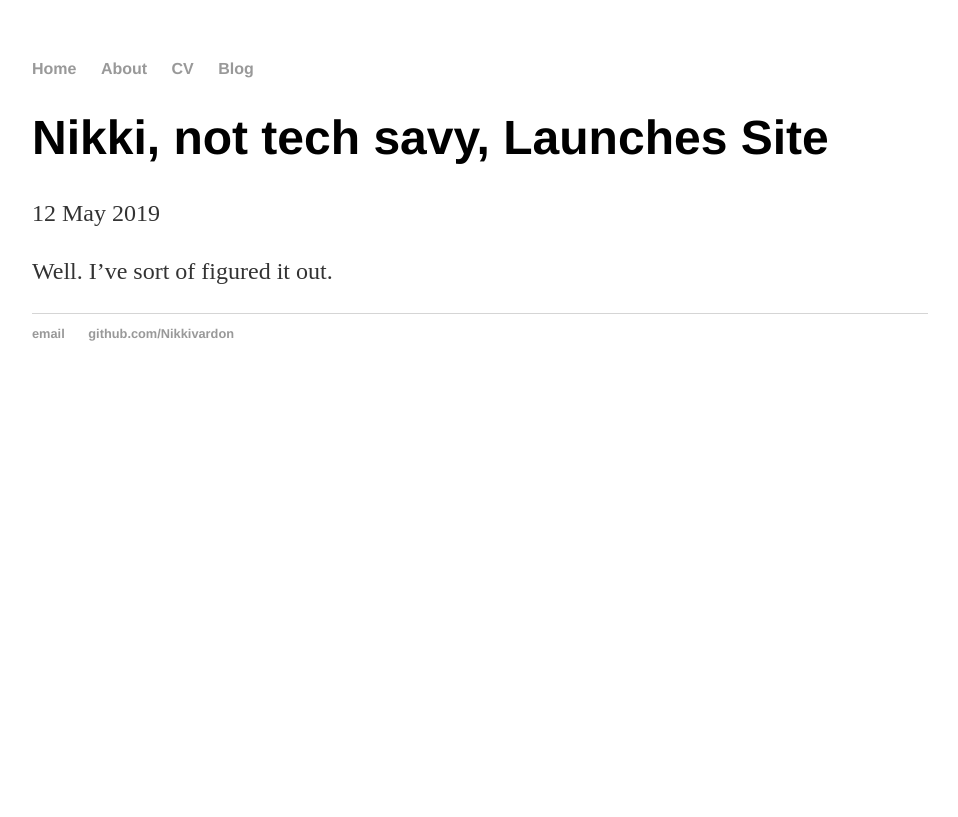
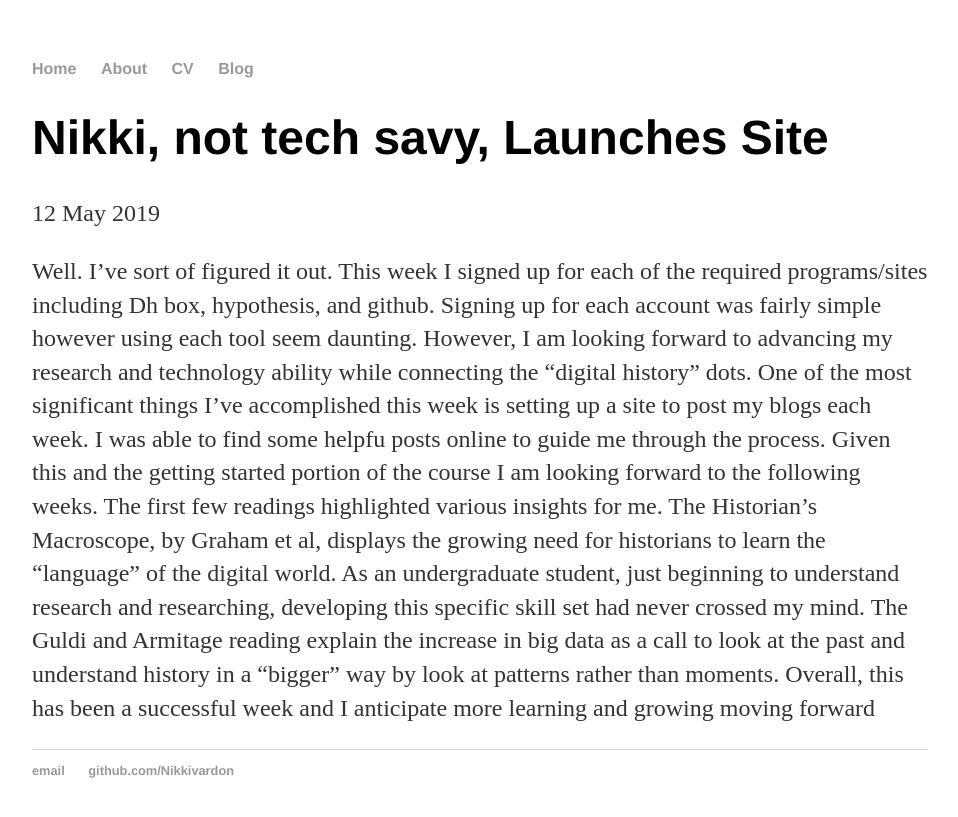
Before and after one commit to Nikkivardon/Nikkivardon.github.io, a Jekyll site: the page built from _posts/2019-05-12-nikki-vardon-site-launched.md, in a window 1280 px wide. Shown: the top 817 px of the page, without its empty margins (160-1118 px from the left). Built offline with Jekyll 4.4.1, drawn with Linux system fonts in a browser that asks for light colours.

Commit message:
Update 2019-05-12-nikki-vardon-site-launched.md

```diff
--- a/_posts/2019-05-12-nikki-vardon-site-launched.md
+++ b/_posts/2019-05-12-nikki-vardon-site-launched.md
@@ -4,4 +4,7 @@ title: "Nikki, not tech savy, Launches Site"
 date: 2019-05-12
 ---
 
-Well. I've sort of figured it out.
+Well. I've sort of figured it out. This week I signed up for each of the required programs/sites including Dh box, hypothesis, and github. Signing up for each account was fairly simple however using each tool seem daunting. However, I am looking forward to advancing my research and technology ability while connecting the "digital history" dots.
+  One of the most significant things I've accomplished this week is setting up a site to post my blogs each week. I was able to find some helpfu posts online to guide me through the process. Given this and the getting started portion of the course I am looking forward to the following weeks.
+The first few readings highlighted various insights for me. The Historian's Macroscope, by Graham et al, displays the growing need for historians to learn the "language" of the digital world. As an undergraduate student, just beginning to understand research and researching, developing this specific skill set had never crossed  my mind. The Guldi and Armitage reading explain the increase in big data as a call to look at the past and understand history in a "bigger" way by look at patterns rather than moments.
+Overall, this has been a successful week and I anticipate more learning and growing moving forward
```
